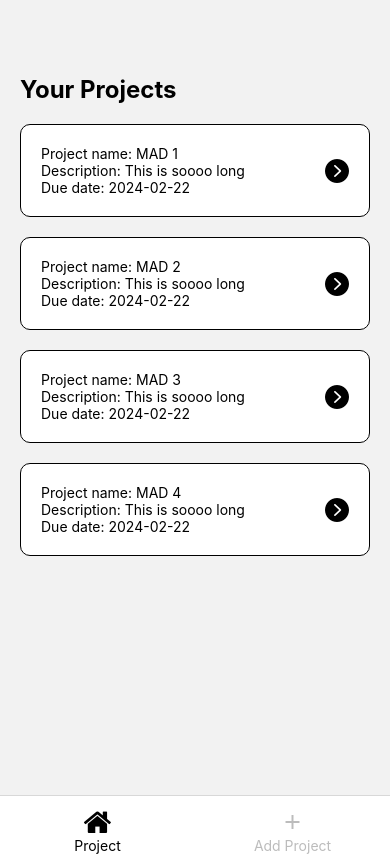
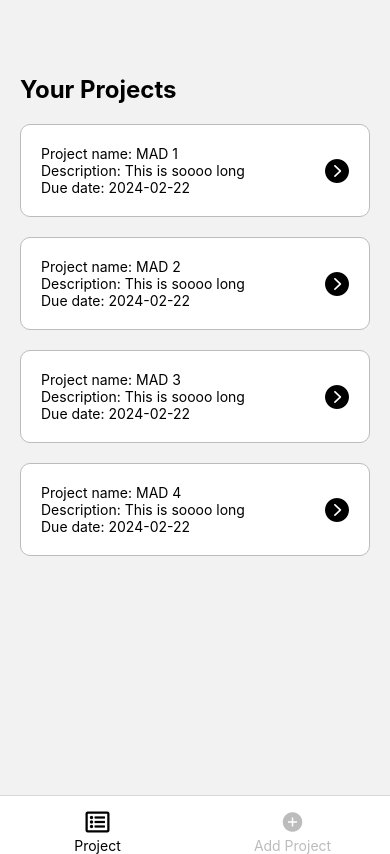
Before and after one commit to Waffle-Cone/Sparkels, a React Native app: screen /Project in a window 390 px wide. Built offline with nearby package versions, Linux system fonts and the light colour scheme.

Commit message:
Small UI update

```diff
--- a/App.js
+++ b/App.js
@@ -26,7 +26,7 @@ export default function App() {
           <Stack.Screen
             name="TaskListScreen"
             component={TaskListScreen}
-            options={{ title: "Your Project" }}
+            options={{ title: " " }}
           />
         </Stack.Navigator>
       </NavigationContainer>
--- a/src/components/UI/Icons.js
+++ b/src/components/UI/Icons.js
@@ -4,28 +4,22 @@ import { MaterialIcons } from "@expo/vector-icons";
 import { MaterialCommunityIcons } from "@expo/vector-icons";
 import { FontAwesome } from "@expo/vector-icons";
 import { Ionicons } from "@expo/vector-icons";
+import { FontAwesome5 } from "@expo/vector-icons";
 
 const Icons = {};
 
-//Home Screen Icons
-const Form = () => (
-  <AntDesign name="form" size={40} color="#24325B" marginTop={20} />
+//Navigation Bar Icons
+const Project = ({ color }) => (
+  <FontAwesome5 name="list-alt" size={24} color={color} />
 );
-const LiveChat = () => (
-  <Entypo name="chat" size={40} color="#24325B" marginTop={20} />
-);
-const Call = () => (
-  <Ionicons name="call" size={40} color="#24325B" marginTop={20} />
+const Home = ({ color }) => <FontAwesome name="home" size={30} color={color} />;
+
+const Tasks = () => <FontAwesome5 name="tasks" size={24} color="black" />;
+
+const AddProject = ({ color }) => (
+  <Ionicons name="add-circle-sharp" size={24} color={color} />
 );
 
-//Navigation Bar Icons
-const Home = ({ color }) => <FontAwesome name="home" size={30} color={color} />;
-const Plane = ({ color }) => (
-  <FontAwesome name="plane" size={30} color={color} />
-);
-const CallSupport = ({ color }) => (
-  <Ionicons name="call" size={30} color={color} />
-);
 const Account = ({ color }) => (
   <MaterialCommunityIcons name="account" size={30} color={color} />
 );
@@ -41,15 +35,13 @@ const RightArrow = () => (
 
 // Compose
 Icons.Account = Account;
+Icons.AddProject = AddProject;
 Icons.Add = Add;
-Icons.Call = Call;
-Icons.CallSupport = CallSupport;
 Icons.Delete = Delete;
 Icons.Edit = Edit;
-Icons.Form = Form;
+Icons.Project = Project;
 Icons.Home = Home;
-Icons.LiveChat = LiveChat;
-Icons.Plane = Plane;
 Icons.RightArrow = RightArrow;
+Icons.Tasks = Tasks;
 
 export default Icons;
--- a/src/components/navigation/NavigationBottom.js
+++ b/src/components/navigation/NavigationBottom.js
@@ -39,7 +39,7 @@ const NavigationBottom = () => {
                 top: 10,
               }}
             >
-              <Icons.Home color={focused ? "black" : "#BCBCBC"} />
+              <Icons.Project color={focused ? "black" : "#BCBCBC"} />
             </View>
           ),
           tabBarLabel: ({ focused }) => (
@@ -60,7 +60,7 @@ const NavigationBottom = () => {
                 top: 10,
               }}
             >
-              <Icons.Add color={focused ? "black" : "#BCBCBC"} />
+              <Icons.AddProject color={focused ? "black" : "#BCBCBC"} />
             </View>
           ),
           tabBarLabel: ({ focused }) => (
--- a/src/components/screens/ProjectListScreen.js
+++ b/src/components/screens/ProjectListScreen.js
@@ -70,7 +70,7 @@ const styles = StyleSheet.create({
   },
   projectContainer: {
     borderRadius: 10,
-    borderColor: "black",
+    borderColor: "#BCBCBC",
     borderWidth: 1,
     backgroundColor: "white",
     marginVertical: 10,
--- a/src/components/screens/TaskListScreen.js
+++ b/src/components/screens/TaskListScreen.js
@@ -32,7 +32,7 @@ const TaskListScreen = ({ navigation, route }) => {
 
   return (
     <View style={styles.container}>
-      <Text style={styles.h1}>Your Tasks for Project {projectName}</Text>
+      <Text style={styles.h1}>Tasks for Project "{projectName}"</Text>
       <Text style={styles.h2}>Description: {projectDescription}</Text>
       <Text style={styles.h2}>Due Date: {projectDueDate}</Text>
       <View style={styles.buttonTray}>
@@ -79,7 +79,7 @@ const styles = StyleSheet.create({
     borderLeftWidth: 2,
     borderRightWidth: 2,
     borderBottomWidth: 4,
-    borderColor: "black",
+    borderColor: "#DE485A",
     backgroundColor: "white",
     alignItems: "center",
     justifyContent: "center",
@@ -88,7 +88,7 @@ const styles = StyleSheet.create({
     fontSize: 16,
     fontWeight: "bold",
     textAlign: "center",
-    color: "#24325B",
+    color: "#DE485A",
     paddingVertical: 8,
   },
 });
```
